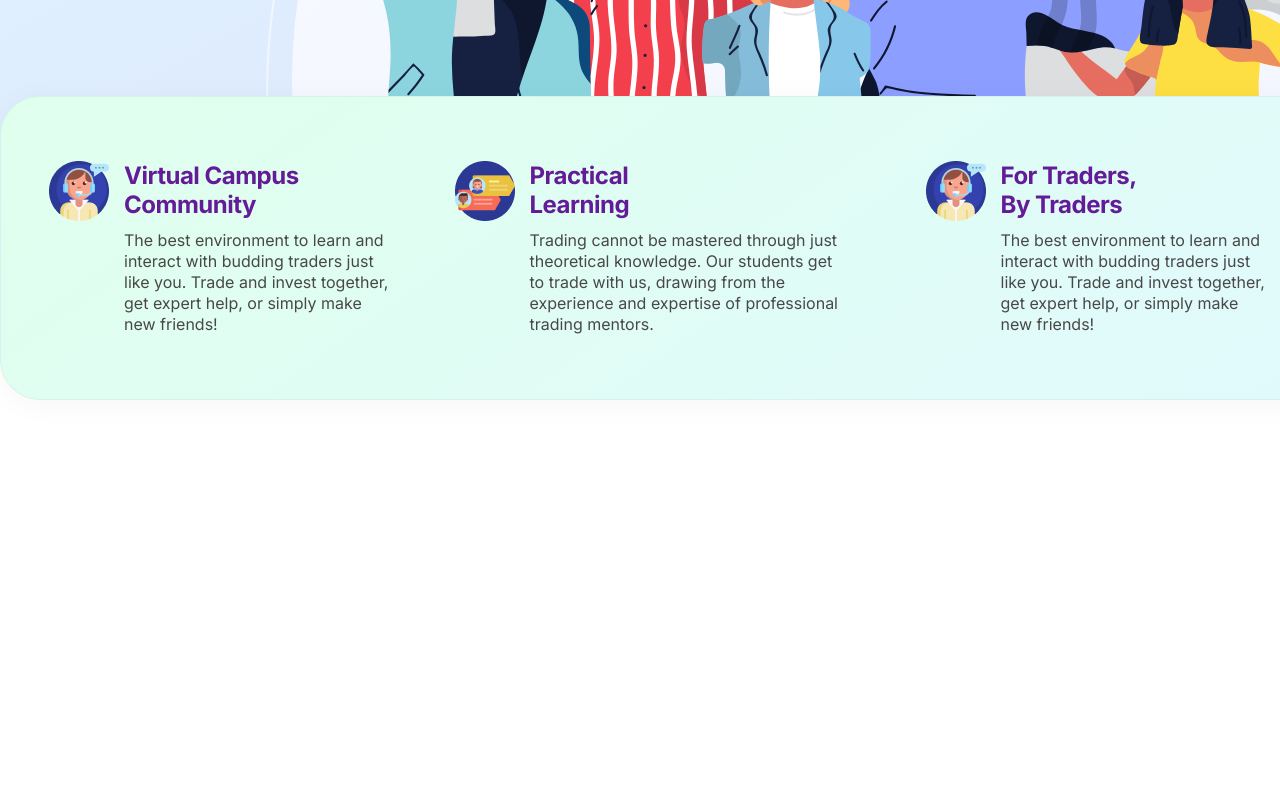
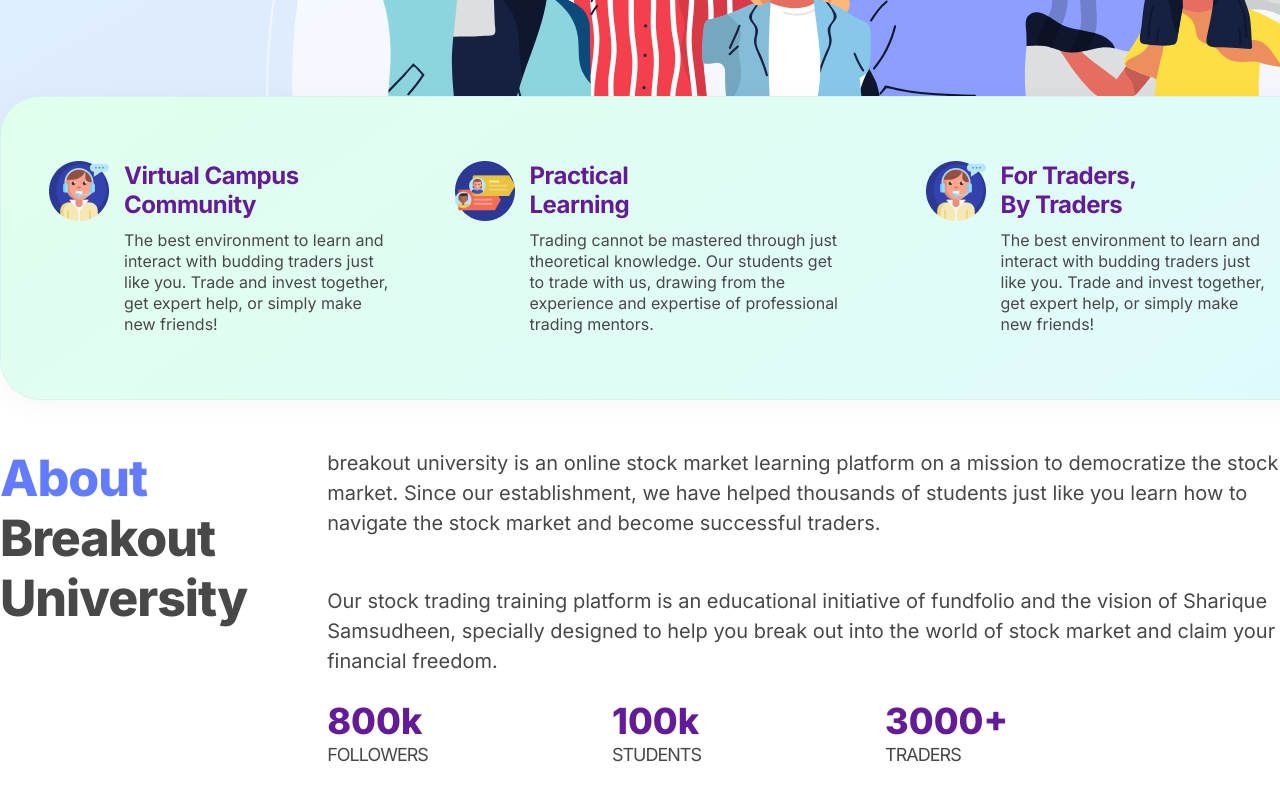
Before and after one commit to nihalavulan/marketfeed-assignment, a Next.js app: page / in a window 1280 px wide. Shown: the part 584-1384 px from the top of the page. Before the commit the page ends 1016 px from the top, so only its background shows below. Built offline with nearby package versions, Linux system fonts and the light colour scheme.

Commit message:
about section web completed

```diff
--- /dev/null
+++ b/components/About.js
@@ -0,0 +1,44 @@
+import React from "react";
+import AboutItem from "./common/AboutItem";
+import { StyledAboutItem } from "./common/styled/AboutItem.styled";
+import { StyledContainer } from "./common/styled/Container.styled";
+import { StyledHeading } from "./common/styled/Heading.styled";
+import { PrimaryColorSpan } from "./common/styled/Span.style";
+import { StyleAboutWrapper } from "./styled/About.styled";
+
+const About = () => {
+  return (
+    <StyledContainer>
+      <StyleAboutWrapper>
+        <StyledHeading>
+          <PrimaryColorSpan>About</PrimaryColorSpan>
+          <br /> Breakout <br /> University
+        </StyledHeading>
+        <div>
+          <div>
+            <p>
+              breakout university is an online stock market learning platform on
+              a mission to democratize the stock market. Since our
+              establishment, we have helped thousands of students just like you
+              learn how to navigate the stock market and become successful
+              traders.
+            </p>
+            <p>
+              Our stock trading training platform is an educational initiative
+              of fundfolio and the vision of Sharique Samsudheen, specially
+              designed to help you break out into the world of stock market and
+              claim your financial freedom.
+            </p>
+          </div>
+          <div>
+            <AboutItem number={"800k"} text={"followers"} />
+            <AboutItem number={"100k"} text={"students"} />
+            <AboutItem number={"3000+"} text={"traders"} />
+          </div>
+        </div>
+      </StyleAboutWrapper>
+    </StyledContainer>
+  );
+};
+
+export default About;
--- /dev/null
+++ b/components/common/AboutItem.js
@@ -0,0 +1,13 @@
+import React from 'react'
+import { StyledAboutItem } from './styled/AboutItem.styled'
+
+const AboutItem = ({number , text}) => {
+  return (
+    <StyledAboutItem>
+        <span>{number}</span>
+        <h6>{text}</h6>
+    </StyledAboutItem>
+  )
+}
+
+export default AboutItem
--- /dev/null
+++ b/components/common/styled/AboutItem.styled.js
@@ -0,0 +1,19 @@
+import styled from "styled-components";
+
+export const StyledAboutItem = styled.div`
+  display: flex;
+  flex-direction: column;
+
+  span {
+    color: ${({ theme }) => theme.text.secondary};
+    font-weight: 800;
+    font-size: 36px;
+  }
+  h6 {
+    font-size: 18px;
+    text-transform: uppercase;
+    font-weight: 400;
+    letter-spacing: -1px;
+    margin-top: 0.5rem;
+  }
+`;
--- a/components/common/styled/FeaturedItem.styled.js
+++ b/components/common/styled/FeaturedItem.styled.js
@@ -22,7 +22,7 @@
       font-size: 24px;
       line-height: 29px;
       letter-spacing: -0.5px;
-      color: #641b98;
+      color: ${({theme}) => theme.text.secondary};
     }
 
     p {
--- /dev/null
+++ b/components/styled/About.styled.js
@@ -0,0 +1,33 @@
+import styled from "styled-components";
+
+export const StyleAboutWrapper = styled.div`
+  width: 100%;
+  height: auto;
+  padding: 1rem 0rem 4rem 0;
+
+  display: flex;
+  font-size: 20px;
+  line-height: 26px;
+
+  & > div {
+    display: flex;
+    flex-direction: column;
+    padding: 0 5rem;
+
+    & > div:nth-child(1) {
+      p {
+        font-size: 20px;
+        line-height: 30px;
+      }
+      p:nth-child(2) {
+        margin-top: 3rem;
+      }
+    }
+    & > div:nth-child(2) {
+      display: flex;
+      justify-content: space-between;
+      width: 70%;
+      margin-top: 2rem;
+    }
+  }
+`;
--- a/pages/index.js
+++ b/pages/index.js
@@ -1,3 +1,4 @@
+import About from "../components/About";
 import Layout from "../components/common/Layout";
 import Features from "../components/Features";
 import Hero from "../components/Hero";
@@ -8,6 +9,7 @@
       <Layout title={"breakOut University"}>
         <Hero />
         <Features />
+        <About />
       </Layout>
     </>
   );
```
